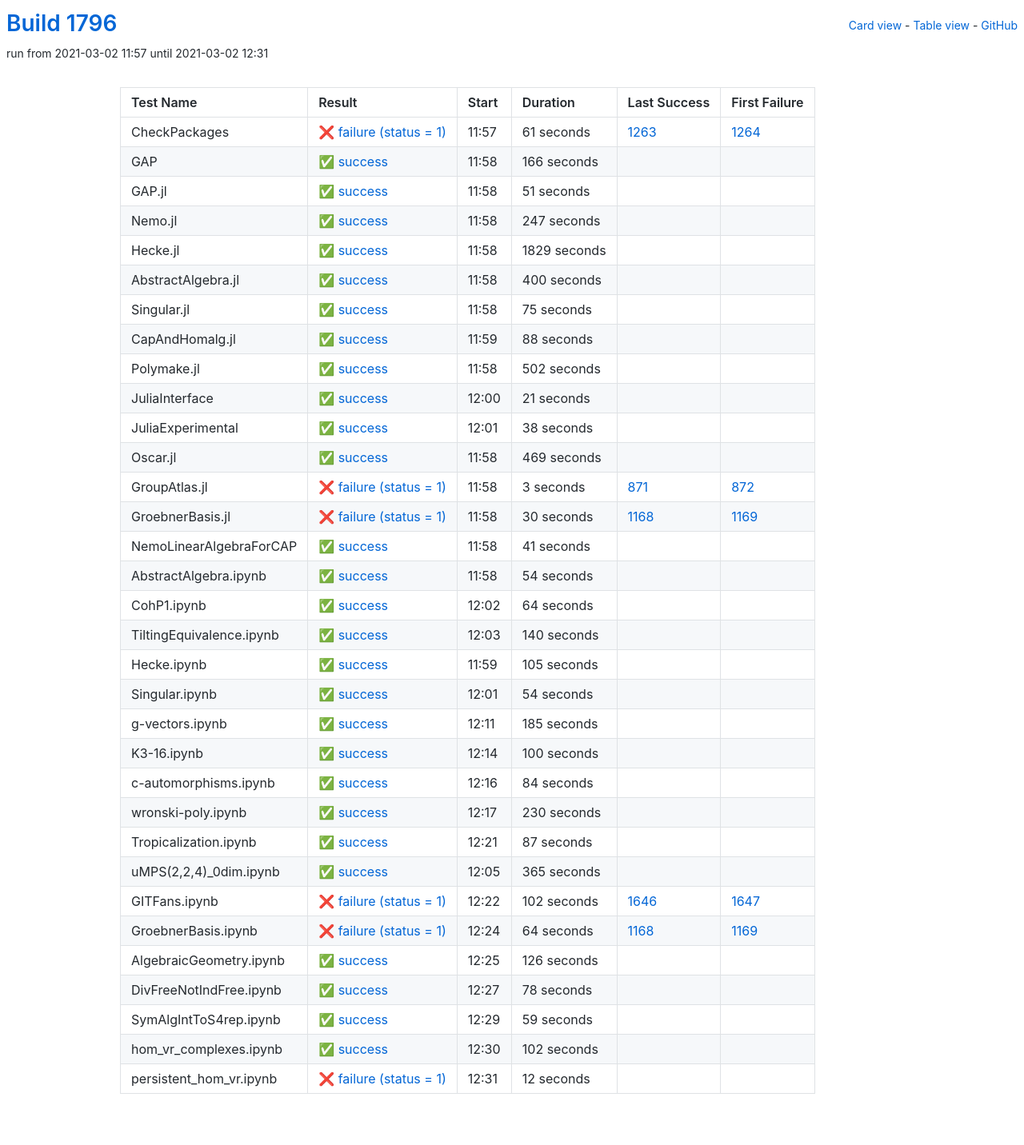
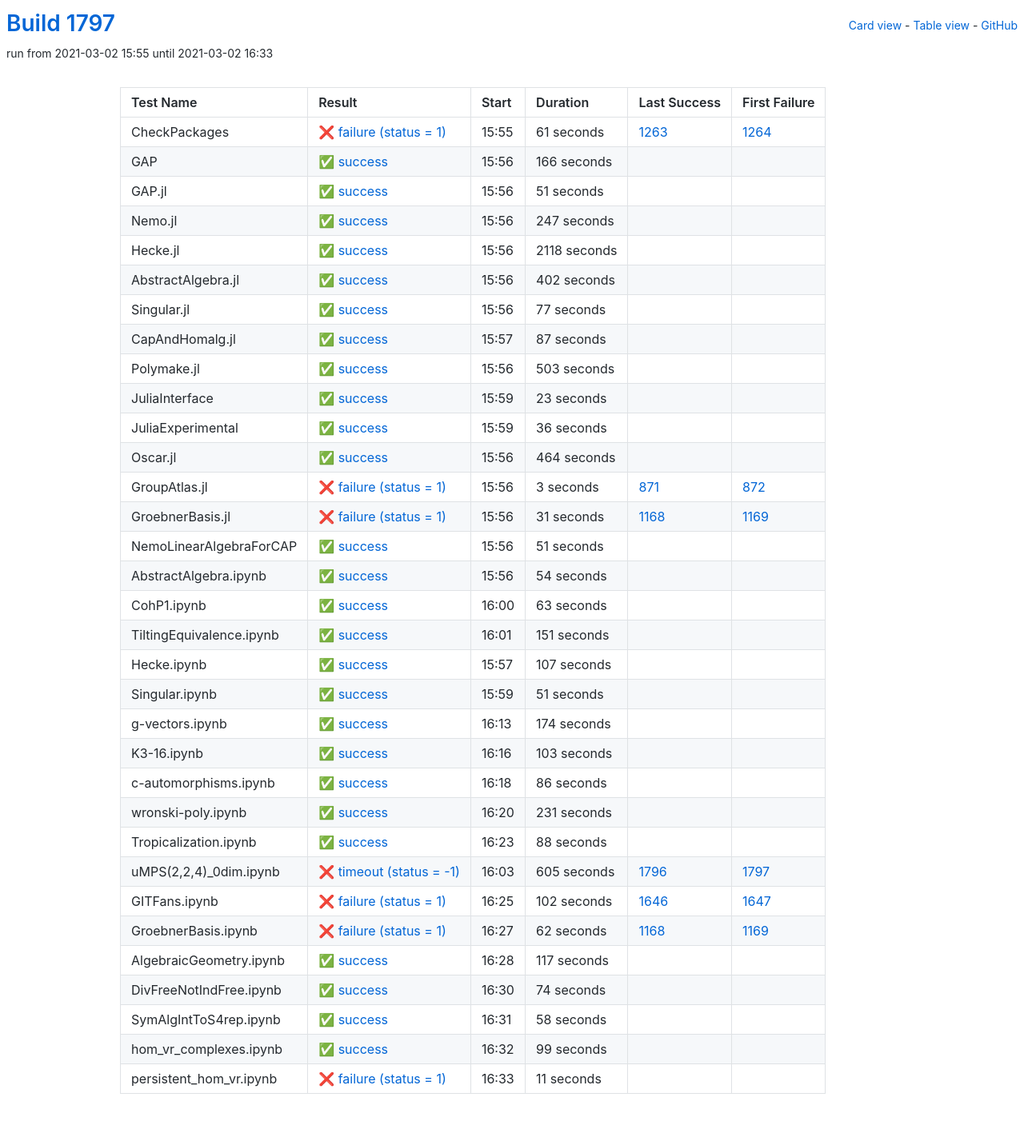
Before and after one commit to oscar-system/oscar-ci-status-stable, a Jekyll site: the page built from table.html, in a window 1280 px wide. Shown: the whole page at 80% size. Built offline with Jekyll 4.4.1, drawn with Linux system fonts in a browser that asks for light colours.

Commit message:
Build #1797

```diff
--- a/_data/ci.yml
+++ b/_data/ci.yml
@@ -1,6 +1,6 @@
 ---
-build: 1796
-build_url: https://oscarci.mathematik.uni-kl.de/job/oscar-stable/1796/
+build: 1797
+build_url: https://oscarci.mathematik.uni-kl.de/job/oscar-stable/1797/
 job: oscar-stable
 organization: oscar-system
 repo: oscar-ci-status-stable
@@ -8,8 +8,8 @@ repourl: https://github.com/oscar-system/oscar-ci-status-stable
 tests:
 - name: CheckPackages
   id: checkpackages
-  log: https://oscarci.mathematik.uni-kl.de/job/oscar-stable/1796/artifact/logs/build-1796/CheckPackages.log
-  start: 2021-03-02 11:57
+  log: https://oscarci.mathematik.uni-kl.de/job/oscar-stable/1797/artifact/logs/build-1797/CheckPackages.log
+  start: 2021-03-02 15:55
   success: false
   exitcode: 1
   status: failure
@@ -20,8 +20,8 @@ tests:
   first_failure_url: https://oscarci.mathematik.uni-kl.de/job/oscar-stable/1264/
 - name: GAP
   id: gap
-  log: https://oscarci.mathematik.uni-kl.de/job/oscar-stable/1796/artifact/logs/build-1796/GAP.log
-  start: 2021-03-02 11:58
+  log: https://oscarci.mathematik.uni-kl.de/job/oscar-stable/1797/artifact/logs/build-1797/GAP.log
+  start: 2021-03-02 15:56
   success: true
   exitcode: 0
   status: success
@@ -32,8 +32,8 @@ tests:
   first_failure_url:
 - name: GAP.jl
   id: gap-jl
-  log: https://oscarci.mathematik.uni-kl.de/job/oscar-stable/1796/artifact/logs/build-1796/GAP.jl.log
-  start: 2021-03-02 11:58
+  log: https://oscarci.mathematik.uni-kl.de/job/oscar-stable/1797/artifact/logs/build-1797/GAP.jl.log
+  start: 2021-03-02 15:56
   success: true
   exitcode: 0
   status: success
@@ -44,8 +44,8 @@ tests:
   first_failure_url:
 - name: Nemo.jl
   id: nemo-jl
-  log: https://oscarci.mathematik.uni-kl.de/job/oscar-stable/1796/artifact/logs/build-1796/Nemo.jl.log
-  start: 2021-03-02 11:58
+  log: https://oscarci.mathematik.uni-kl.de/job/oscar-stable/1797/artifact/logs/build-1797/Nemo.jl.log
+  start: 2021-03-02 15:56
   success: true
   exitcode: 0
   status: success
@@ -56,104 +56,104 @@ tests:
   first_failure_url:
 - name: Hecke.jl
   id: hecke-jl
-  log: https://oscarci.mathematik.uni-kl.de/job/oscar-stable/1796/artifact/logs/build-1796/Hecke.jl.log
-  start: 2021-03-02 11:58
+  log: https://oscarci.mathematik.uni-kl.de/job/oscar-stable/1797/artifact/logs/build-1797/Hecke.jl.log
+  start: 2021-03-02 15:56
   success: true
   exitcode: 0
   status: success
-  duration: 1829
+  duration: 2118
   last_success: false
   last_success_url:
   first_failure: false
   first_failure_url:
 - name: AbstractAlgebra.jl
   id: abstractalgebra-jl
-  log: https://oscarci.mathematik.uni-kl.de/job/oscar-stable/1796/artifact/logs/build-1796/AbstractAlgebra.jl.log
-  start: 2021-03-02 11:58
+  log: https://oscarci.mathematik.uni-kl.de/job/oscar-stable/1797/artifact/logs/build-1797/AbstractAlgebra.jl.log
+  start: 2021-03-02 15:56
   success: true
   exitcode: 0
   status: success
-  duration: 400
+  duration: 402
   last_success: false
   last_success_url:
   first_failure: false
   first_failure_url:
 - name: Singular.jl
   id: singular-jl
-  log: https://oscarci.mathematik.uni-kl.de/job/oscar-stable/1796/artifact/logs/build-1796/Singular.jl.log
-  start: 2021-03-02 11:58
+  log: https://oscarci.mathematik.uni-kl.de/job/oscar-stable/1797/artifact/logs/build-1797/Singular.jl.log
+  start: 2021-03-02 15:56
   success: true
   exitcode: 0
   status: success
-  duration: 75
+  duration: 77
   last_success: false
   last_success_url:
   first_failure: false
   first_failure_url:
 - name: CapAndHomalg.jl
   id: capandhomalg-jl
-  log: https://oscarci.mathematik.uni-kl.de/job/oscar-stable/1796/artifact/logs/build-1796/CapAndHomalg.jl.log
-  start: 2021-03-02 11:59
+  log: https://oscarci.mathematik.uni-kl.de/job/oscar-stable/1797/artifact/logs/build-1797/CapAndHomalg.jl.log
+  start: 2021-03-02 15:57
   success: true
   exitcode: 0
   status: success
-  duration: 88
+  duration: 87
   last_success: false
   last_success_url:
   first_failure: false
   first_failure_url:
 - name: Polymake.jl
   id: polymake-jl
-  log: https://oscarci.mathematik.uni-kl.de/job/oscar-stable/1796/artifact/logs/build-1796/Polymake.jl.log
-  start: 2021-03-02 11:58
+  log: https://oscarci.mathematik.uni-kl.de/job/oscar-stable/1797/artifact/logs/build-1797/Polymake.jl.log
+  start: 2021-03-02 15:56
   success: true
   exitcode: 0
   status: success
-  duration: 502
+  duration: 503
   last_success: false
   last_success_url:
   first_failure: false
   first_failure_url:
 - name: JuliaInterface
   id: juliainterface
-  log: https://oscarci.mathematik.uni-kl.de/job/oscar-stable/1796/artifact/logs/build-1796/JuliaInterface.log
-  start: 2021-03-02 12:00
+  log: https://oscarci.mathematik.uni-kl.de/job/oscar-stable/1797/artifact/logs/build-1797/JuliaInterface.log
+  start: 2021-03-02 15:59
   success: true
   exitcode: 0
   status: success
-  duration: 21
+  duration: 23
   last_success: false
   last_success_url:
   first_failure: false
   first_failure_url:
 - name: JuliaExperimental
   id: juliaexperimental
-  log: https://oscarci.mathematik.uni-kl.de/job/oscar-stable/1796/artifact/logs/build-1796/JuliaExperimental.log
-  start: 2021-03-02 12:01
+  log: https://oscarci.mathematik.uni-kl.de/job/oscar-stable/1797/artifact/logs/build-1797/JuliaExperimental.log
+  start: 2021-03-02 15:59
   success: true
   exitcode: 0
   status: success
-  duration: 38
+  duration: 36
   last_success: false
   last_success_url:
   first_failure: false
   first_failure_url:
 - name: Oscar.jl
   id: oscar-jl
-  log: https://oscarci.mathematik.uni-kl.de/job/oscar-stable/1796/artifact/logs/build-1796/Oscar.jl.log
-  start: 2021-03-02 11:58
+  log: https://oscarci.mathematik.uni-kl.de/job/oscar-stable/1797/artifact/logs/build-1797/Oscar.jl.log
+  start: 2021-03-02 15:56
   success: true
   exitcode: 0
   status: success
-  duration: 469
+  duration: 464
   last_success: false
   last_success_url:
   first_failure: false
   first_failure_url:
 - name: GroupAtlas.jl
   id: groupatlas-jl
-  log: https://oscarci.mathematik.uni-kl.de/job/oscar-stable/1796/artifact/logs/build-1796/GroupAtlas.jl.log
-  start: 2021-03-02 11:58
+  log: https://oscarci.mathematik.uni-kl.de/job/oscar-stable/1797/artifact/logs/build-1797/GroupAtlas.jl.log
+  start: 2021-03-02 15:56
   success: false
   exitcode: 1
   status: failure
@@ -164,32 +164,32 @@ tests:
   first_failure_url: https://oscarci.mathematik.uni-kl.de/job/oscar-stable/872/
 - name: GroebnerBasis.jl
   id: groebnerbasis-jl
-  log: https://oscarci.mathematik.uni-kl.de/job/oscar-stable/1796/artifact/logs/build-1796/GroebnerBasis.jl.log
-  start: 2021-03-02 11:58
+  log: https://oscarci.mathematik.uni-kl.de/job/oscar-stable/1797/artifact/logs/build-1797/GroebnerBasis.jl.log
+  start: 2021-03-02 15:56
   success: false
   exitcode: 1
   status: failure
-  duration: 30
+  duration: 31
   last_success: 1168
   last_success_url: https://oscarci.mathematik.uni-kl.de/job/oscar-stable/1168/
   first_failure: 1169
   first_failure_url: https://oscarci.mathematik.uni-kl.de/job/oscar-stable/1169/
 - name: NemoLinearAlgebraForCAP
   id: nemolinearalgebraforcap
-  log: https://oscarci.mathematik.uni-kl.de/job/oscar-stable/1796/artifact/logs/build-1796/NemoLinearAlgebraForCAP.log
-  start: 2021-03-02 11:58
+  log: https://oscarci.mathematik.uni-kl.de/job/oscar-stable/1797/artifact/logs/build-1797/NemoLinearAlgebraForCAP.log
+  start: 2021-03-02 15:56
   success: true
   exitcode: 0
   status: success
-  duration: 41
+  duration: 51
   last_success: false
   last_success_url:
   first_failure: false
   first_failure_url:
 - name: AbstractAlgebra.ipynb
   id: abstractalgebra-ipynb
-  log: https://oscarci.mathematik.uni-kl.de/job/oscar-stable/1796/artifact/logs/build-1796/AbstractAlgebra.ipynb.log
-  start: 2021-03-02 11:58
+  log: https://oscarci.mathematik.uni-kl.de/job/oscar-stable/1797/artifact/logs/build-1797/AbstractAlgebra.ipynb.log
+  start: 2021-03-02 15:56
   success: true
   exitcode: 0
   status: success
@@ -200,128 +200,128 @@ tests:
   first_failure_url:
 - name: CohP1.ipynb
   id: cohp1-ipynb
-  log: https://oscarci.mathematik.uni-kl.de/job/oscar-stable/1796/artifact/logs/build-1796/CohP1.ipynb.log
-  start: 2021-03-02 12:02
+  log: https://oscarci.mathematik.uni-kl.de/job/oscar-stable/1797/artifact/logs/build-1797/CohP1.ipynb.log
+  start: 2021-03-02 16:00
   success: true
   exitcode: 0
   status: success
-  duration: 64
+  duration: 63
   last_success: false
   last_success_url:
   first_failure: false
   first_failure_url:
 - name: TiltingEquivalence.ipynb
   id: tiltingequivalence-ipynb
-  log: https://oscarci.mathematik.uni-kl.de/job/oscar-stable/1796/artifact/logs/build-1796/TiltingEquivalence.ipynb.log
-  start: 2021-03-02 12:03
+  log: https://oscarci.mathematik.uni-kl.de/job/oscar-stable/1797/artifact/logs/build-1797/TiltingEquivalence.ipynb.log
+  start: 2021-03-02 16:01
   success: true
   exitcode: 0
   status: success
-  duration: 140
+  duration: 151
   last_success: false
   last_success_url:
   first_failure: false
   first_failure_url:
 - name: Hecke.ipynb
   id: hecke-ipynb
-  log: https://oscarci.mathematik.uni-kl.de/job/oscar-stable/1796/artifact/logs/build-1796/Hecke.ipynb.log
-  start: 2021-03-02 11:59
+  log: https://oscarci.mathematik.uni-kl.de/job/oscar-stable/1797/artifact/logs/build-1797/Hecke.ipynb.log
+  start: 2021-03-02 15:57
   success: true
   exitcode: 0
   status: success
-  duration: 105
+  duration: 107
   last_success: false
   last_success_url:
   first_failure: false
   first_failure_url:
 - name: Singular.ipynb
   id: singular-ipynb
-  log: https://oscarci.mathematik.uni-kl.de/job/oscar-stable/1796/artifact/logs/build-1796/Singular.ipynb.log
-  start: 2021-03-02 12:01
+  log: https://oscarci.mathematik.uni-kl.de/job/oscar-stable/1797/artifact/logs/build-1797/Singular.ipynb.log
+  start: 2021-03-02 15:59
   success: true
   exitcode: 0
   status: success
-  duration: 54
+  duration: 51
   last_success: false
   last_success_url:
   first_failure: false
   first_failure_url:
 - name: g-vectors.ipynb
   id: g-vectors-ipynb
-  log: https://oscarci.mathematik.uni-kl.de/job/oscar-stable/1796/artifact/logs/build-1796/g-vectors.ipynb.log
-  start: 2021-03-02 12:11
+  log: https://oscarci.mathematik.uni-kl.de/job/oscar-stable/1797/artifact/logs/build-1797/g-vectors.ipynb.log
+  start: 2021-03-02 16:13
   success: true
   exitcode: 0
   status: success
-  duration: 185
+  duration: 174
   last_success: false
   last_success_url:
   first_failure: false
   first_failure_url:
 - name: K3-16.ipynb
   id: k3-16-ipynb
-  log: https://oscarci.mathematik.uni-kl.de/job/oscar-stable/1796/artifact/logs/build-1796/K3-16.ipynb.log
-  start: 2021-03-02 12:14
+  log: https://oscarci.mathematik.uni-kl.de/job/oscar-stable/1797/artifact/logs/build-1797/K3-16.ipynb.log
+  start: 2021-03-02 16:16
   success: true
   exitcode: 0
   status: success
-  duration: 100
+  duration: 103
   last_success: false
   last_success_url:
   first_failure: false
   first_failure_url:
 - name: c-automorphisms.ipynb
   id: c-automorphisms-ipynb
-  log: https://oscarci.mathematik.uni-kl.de/job/oscar-stable/1796/artifact/logs/build-1796/c-automorphisms.ipynb.log
-  start: 2021-03-02 12:16
+  log: https://oscarci.mathematik.uni-kl.de/job/oscar-stable/1797/artifact/logs/build-1797/c-automorphisms.ipynb.log
+  start: 2021-03-02 16:18
   success: true
   exitcode: 0
   status: success
-  duration: 84
+  duration: 86
   last_success: false
   last_success_url:
   first_failure: false
   first_failure_url:
 - name: wronski-poly.ipynb
   id: wronski-poly-ipynb
-  log: https://oscarci.mathematik.uni-kl.de/job/oscar-stable/1796/artifact/logs/build-1796/wronski-poly.ipynb.log
-  start: 2021-03-02 12:17
+  log: https://oscarci.mathematik.uni-kl.de/job/oscar-stable/1797/artifact/logs/build-1797/wronski-poly.ipynb.log
+  start: 2021-03-02 16:20
   success: true
   exitcode: 0
   status: success
-  duration: 230
+  duration: 231
   last_success: false
   last_success_url:
   first_failure: false
   first_failure_url:
 - name: Tropicalization.ipynb
   id: tropicalization-ipynb
-  log: https://oscarci.mathematik.uni-kl.de/job/oscar-stable/1796/artifact/logs/build-1796/Tropicalization.ipynb.log
-  start: 2021-03-02 12:21
+  log: https://oscarci.mathematik.uni-kl.de/job/oscar-stable/1797/artifact/logs/build-1797/Tropicalization.ipynb.log
+  start: 2021-03-02 16:23
   success: true
   exitcode: 0
   status: success
-  duration: 87
+  duration: 88
   last_success: false
   last_success_url:
   first_failure: false
   first_failure_url:
 - name: uMPS(2,2,4)_0dim.ipynb
   id: umps-2-2-4-0dim-ipynb
-  log: https://oscarci.mathematik.uni-kl.de/job/oscar-stable/1796/artifact/logs/build-1796/uMPS-2-2-4-_0dim.ipynb.log
-  start: 2021-03-02 12:05
-  success: true
-  exitcode: 0
-  status: success
-  duration: 365
-  last_success: false
-  last_success_url:
-  first_failure: false
-  first_failure_url:
+  log: https://oscarci.mathematik.uni-kl.de/job/oscar-stable/1797/artifact/logs/build-1797/uMPS-2-2-4-_0dim.ipynb.log
+  start: 2021-03-02 16:03
+  success: false
+  exitcode: -1
+  status: timeout
+  duration: 605
+  last_success: 1796
+  last_success_url: https://oscarci.mathematik.uni-kl.de/job/oscar-stable/1796/
+  first_failure: 1797
+  first_failure_url: https://oscarci.mathematik.uni-kl.de/job/oscar-stable/1797/
 - name: GITFans.ipynb
   id: gitfans-ipynb
-  log: https://oscarci.mathematik.uni-kl.de/job/oscar-stable/1796/artifact/logs/build-1796/GITFans.ipynb.log
-  start: 2021-03-02 12:22
+  log: https://oscarci.mathematik.uni-kl.de/job/oscar-stable/1797/artifact/logs/build-1797/GITFans.ipynb.log
+  start: 2021-03-02 16:25
   success: false
   exitcode: 1
   status: failure
@@ -332,72 +332,72 @@ tests:
   first_failure_url: https://oscarci.mathematik.uni-kl.de/job/oscar-stable/1647/
 - name: GroebnerBasis.ipynb
   id: groebnerbasis-ipynb
-  log: https://oscarci.mathematik.uni-kl.de/job/oscar-stable/1796/artifact/logs/build-1796/GroebnerBasis.ipynb.log
-  start: 2021-03-02 12:24
+  log: https://oscarci.mathematik.uni-kl.de/job/oscar-stable/1797/artifact/logs/build-1797/GroebnerBasis.ipynb.log
+  start: 2021-03-02 16:27
   success: false
   exitcode: 1
   status: failure
-  duration: 64
+  duration: 62
   last_success: 1168
   last_success_url: https://oscarci.mathematik.uni-kl.de/job/oscar-stable/1168/
   first_failure: 1169
   first_failure_url: https://oscarci.mathematik.uni-kl.de/job/oscar-stable/1169/
 - name: AlgebraicGeometry.ipynb
   id: algebraicgeometry-ipynb
-  log: https://oscarci.mathematik.uni-kl.de/job/oscar-stable/1796/artifact/logs/build-1796/AlgebraicGeometry.ipynb.log
-  start: 2021-03-02 12:25
+  log: https://oscarci.mathematik.uni-kl.de/job/oscar-stable/1797/artifact/logs/build-1797/AlgebraicGeometry.ipynb.log
+  start: 2021-03-02 16:28
   success: true
   exitcode: 0
   status: success
-  duration: 126
+  duration: 117
   last_success: false
   last_success_url:
   first_failure: false
   first_failure_url:
 - name: DivFreeNotIndFree.ipynb
   id: divfreenotindfree-ipynb
-  log: https://oscarci.mathematik.uni-kl.de/job/oscar-stable/1796/artifact/logs/build-1796/DivFreeNotIndFree.ipynb.log
-  start: 2021-03-02 12:27
+  log: https://oscarci.mathematik.uni-kl.de/job/oscar-stable/1797/artifact/logs/build-1797/DivFreeNotIndFree.ipynb.log
+  start: 2021-03-02 16:30
   success: true
   exitcode: 0
   status: success
-  duration: 78
+  duration: 74
   last_success: false
   last_success_url:
   first_failure: false
   first_failure_url:
 - name: SymAlgIntToS4rep.ipynb
   id: symalginttos4rep-ipynb
-  log: https://oscarci.mathematik.uni-kl.de/job/oscar-stable/1796/artifact/logs/build-1796/SymAlgIntToS4rep.ipynb.log
-  start: 2021-03-02 12:29
+  log: https://oscarci.mathematik.uni-kl.de/job/oscar-stable/1797/artifact/logs/build-1797/SymAlgIntToS4rep.ipynb.log
+  start: 2021-03-02 16:31
   success: true
   exitcode: 0
   status: success
-  duration: 59
+  duration: 58
   last_success: false
   last_success_url:
   first_failure: false
   first_failure_url:
 - name: hom_vr_complexes.ipynb
   id: hom-vr-complexes-ipynb
-  log: https://oscarci.mathematik.uni-kl.de/job/oscar-stable/1796/artifact/logs/build-1796/hom_vr_complexes.ipynb.log
-  start: 2021-03-02 12:30
+  log: https://oscarci.mathematik.uni-kl.de/job/oscar-stable/1797/artifact/logs/build-1797/hom_vr_complexes.ipynb.log
+  start: 2021-03-02 16:32
   success: true
   exitcode: 0
   status: success
-  duration: 102
+  duration: 99
   last_success: false
   last_success_url:
   first_failure: false
   first_failure_url:
 - name: persistent_hom_vr.ipynb
   id: persistent-hom-vr-ipynb
-  log: https://oscarci.mathematik.uni-kl.de/job/oscar-stable/1796/artifact/logs/build-1796/persistent_hom_vr.ipynb.log
-  start: 2021-03-02 12:31
+  log: https://oscarci.mathematik.uni-kl.de/job/oscar-stable/1797/artifact/logs/build-1797/persistent_hom_vr.ipynb.log
+  start: 2021-03-02 16:33
   success: false
   exitcode: 1
   status: failure
-  duration: 12
+  duration: 11
   last_success: false
   last_success_url:
   first_failure: false
```
Also changed, not shown: README.md.
